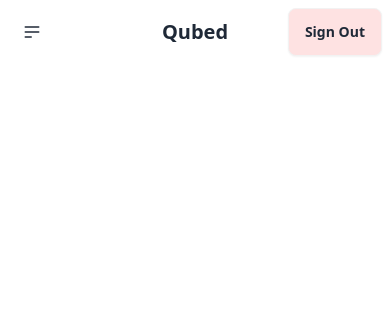
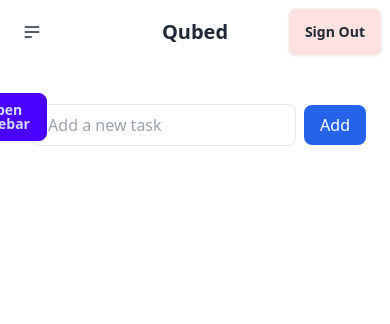
Before and after one commit to hfelashry/flask-auth-template, a Flask app: page /tasks in a window 390 px wide. Shown: the top 324 px of the page. Run offline with Flask 3, Linux system fonts and the light colour scheme; the visitor is signed in with stand-in values (Sample User, id 1); data that the repository does not hold is empty; some libraries are stand-ins or nearby versions.

Commit message:
Update tasks.html

```diff
--- a/templates/tasks.html
+++ b/templates/tasks.html
@@ -124,11 +124,17 @@
         </div>
     </div>
 
-    <div class="flex flex-col-2">
+    <div class="flex">
         <div class="drawer lg:drawer-open">
             <input id="my-drawer-2" type="checkbox" class="drawer-toggle" />
+            <div class="drawer-content flex flex-col items-center justify-center">
+                <!-- Page content here -->
+                <label for="my-drawer-2" class="btn btn-primary drawer-button lg:hidden">
+                    Open Sidebar
+                </label>
+            </div>
             <div class="drawer-side">
-            <label for="my-drawer-2" class="drawer-overlay"></label>
+                <label for="my-drawer-2" aria-label="close sidebar" class="drawer-overlay"></label>
                 <ul class="menu bg-base-200 text-base-content min-h-full w-80 p-4">
                     <!-- Sidebar content here -->
                     <li class="bg-base-300 rounded">
@@ -143,8 +149,52 @@
                 </ul>
             </div>
         </div>
+        <div class="flex flex-col items-center w-full md:w-1/2 lg:w-1/3 p-6">
+            <ul class="w-full space-y-2">
+                {% for todo in todos %}
+                <li class="flex items-center justify-between bg-gray-100 rounded-lg p-4 shadow">
+                    <div class="flex items-center w-full">
+                        <input type="checkbox" name="done" class="form-checkbox h-5 w-5 text-blue-600 mr-2 checkbox checkbox-primary" {% if todo['done'] %}checked{% endif %} onchange="toggleTaskStatus('{{ todo['_id'] }}')">
+                        <div class="flex items-center w-full">
+                            <span id="task-text-{{ todo['_id'] }}" class="{% if todo['done'] %}line-through text-gray-500{% endif %}">{{ todo['task'] }}</span>
+                            <form action="{{ url_for('edit', task_id=todo['_id']) }}" method="post" class="w-full" id="edit-form-{{ todo['_id'] }}" style="display: none;">
+                                <input type="text" name="todo" value="{{ todo['task'] }}" class="w-3/4 px-2 py-1 border rounded-md">
+                                <button type="submit" class="ml-2 px-3 py-1 bg-blue-600 text-white rounded-md">Save</button>
+                            </form>
+                        </div>
+                    </div>
+                    <div class="flex space-x-2 text-sm">
+                        <button onclick="toggleEditForm('{{ todo['_id'] }}')" class="text-blue-600 hover:underline">Edit</button>
+                        <a href="{{ url_for('delete', task_id=todo['_id']) }}" id="delete-{{ todo['_id'] }}" class="text-red-600 hover:underline cursor-not-allowed pointer-events-none">Delete</a>
+                    </div>
+                </li>
+                {% endfor %}
 
-        <!-- Main Content Area -->
+                <form action="{{ url_for('add') }}" method="post" class="mt-4 w-full flex items-center space-x-2">
+                    <input type="text" name="inputTodo" id="inputTodo" placeholder="Add a new task" class="flex-grow px-4 py-2 border rounded-lg focus:outline-none focus:ring focus:border-blue-300">
+                    <button type="submit" class="px-4 py-2 bg-blue-600 text-white rounded-lg">Add</button>
+                </form>
+            </ul>
         </div>
+
+
+        <script>
+            function toggleEditForm(index) {
+                const form = document.getElementById('edit-form-' + index);
+                const taskText = document.getElementById('task-text-' + index);
+                form.style.display = form.style.display === 'none' ? 'flex' : 'none';
+                taskText.style.display = form.style.display === 'none' ? 'block' : 'none';
+            }
+
+            function toggleTaskStatus(index) {
+                const checkbox = document.querySelector(`input[name="done"][onchange="toggleTaskStatus('${index}')"]`);
+                const deleteButton = document.getElementById('delete-' + index);
+                if (checkbox.checked) {
+                    deleteButton.classList.remove('cursor-not-allowed', 'pointer-events-none');
+                } else {
+                    deleteButton.classList.add('cursor-not-allowed', 'pointer-events-none');
+                }
+            }
+        </script>
 </body>
 </html>
```
Lines whose indentation alone changed are shown as unchanged.
